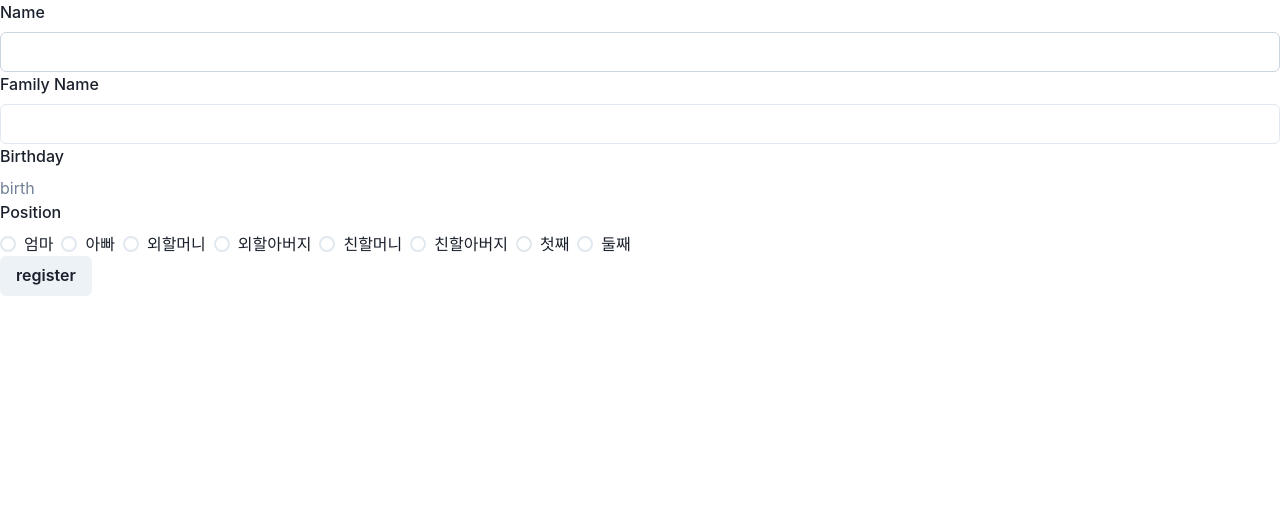
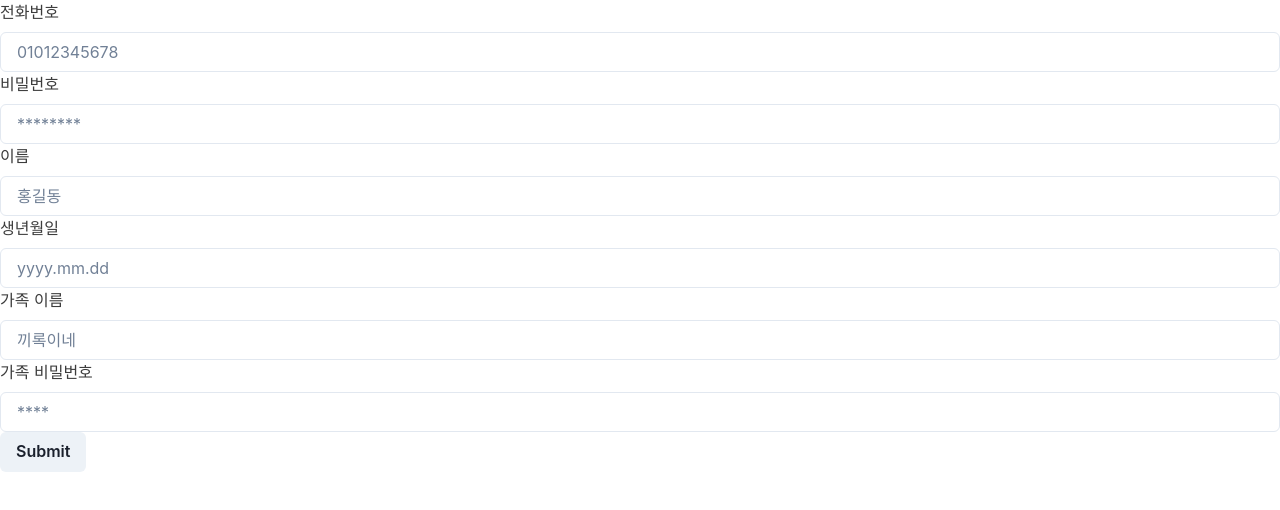
Before and after one commit to SPARCS-Service-Hackathon-2024/A12-Frontend, a Next.js app: page /register in a window 1280 px wide. Shown: the top 510 px of the page. Built offline with nearby package versions, Linux system fonts and the light colour scheme.

Commit message:
✨ 회원가입 폼 작성

```diff
--- a/package.json
+++ b/package.json
@@ -15,13 +15,15 @@
     "@emotion/styled": "^11.11.0",
     "axios": "^1.6.7",
     "date-fns": "^3.3.1",
+    "formik": "^2.4.5",
     "framer-motion": "^11.0.5",
     "next": "14.1.0",
     "next-pwa": "^5.6.0",
     "react": "^18",
     "react-datepicker": "^6.1.0",
     "react-dom": "^18",
-    "react-icons": "^5.0.1"
+    "react-icons": "^5.0.1",
+    "yup": "^1.3.3"
   },
   "devDependencies": {
     "@svgr/webpack": "^8.1.0",
--- /dev/null
+++ b/src/components/InputField.tsx
@@ -0,0 +1,35 @@
+import { Input, Text, VStack } from "@chakra-ui/react";
+import { ChangeEventHandler } from "react";
+
+export interface InputFieldProps {
+  label: string;
+  name: string;
+  value: string;
+  onChange: ChangeEventHandler<HTMLInputElement>;
+  placeholder: string;
+  error?: string;
+}
+
+function InputField({
+  label,
+  name,
+  value,
+  onChange,
+  placeholder,
+  error,
+}: InputFieldProps) {
+  return (
+    <VStack align={"flex-start"}>
+      <Text>{label}</Text>
+      <Input
+        name={name}
+        value={value}
+        onChange={onChange}
+        placeholder={placeholder}
+      />
+      {error && <Text color={"red"}>{error}</Text>}
+    </VStack>
+  );
+}
+
+export default InputField;
--- a/src/components/index.ts
+++ b/src/components/index.ts
@@ -3,3 +3,6 @@ export * from "./Layout";
 
 export { default as MessageBox } from "./MessageBox";
 export * from "./MessageBox";
+
+export { default as InputField } from "./InputField";
+export * from "./InputField";
--- a/src/pageComponents/Register/FamilyPositionForm.tsx
+++ /dev/null
@@ -1,45 +0,0 @@
-import { FamilyPosition } from "@/types";
-import {
-  FormLabel,
-  Radio,
-  RadioGroup,
-  Stack,
-} from "@chakra-ui/react";
-
-export interface FamilyPositionFormProps {
-  value?: FamilyPosition;
-  onChange: (value: any) => void;
-}
-
-function FamilyPositionForm({
-  value,
-  onChange,
-}: FamilyPositionFormProps) {
-  return (
-    <>
-      <FormLabel>Position</FormLabel>
-      <RadioGroup onChange={onChange} value={value}>
-        <Stack direction="row">
-          <Radio value={FamilyPosition.MOTHER}>엄마</Radio>
-          <Radio value={FamilyPosition.FATHER}>아빠</Radio>
-          <Radio value={FamilyPosition.M_MOTHER}>
-            외할머니
-          </Radio>
-          <Radio value={FamilyPosition.M_FATHER}>
-            외할아버지
-          </Radio>
-          <Radio value={FamilyPosition.F_MOTHER}>
-            친할머니
-          </Radio>
-          <Radio value={FamilyPosition.F_FATHER}>
-            친할아버지
-          </Radio>
-          <Radio value={FamilyPosition.CHILD_1}>첫째</Radio>
-          <Radio value={FamilyPosition.CHILD_2}>둘째</Radio>
-        </Stack>
-      </RadioGroup>
-    </>
-  );
-}
-
-export default FamilyPositionForm;
--- a/src/pageComponents/Register/Register.tsx
+++ b/src/pageComponents/Register/Register.tsx
@@ -1,84 +1,128 @@
-import { ChangeEvent, useState } from "react";
-import {
-  Box,
-  Button,
-  FormControl,
-  FormLabel,
-  Input,
-  Radio,
-  RadioGroup,
-  Stack,
-} from "@chakra-ui/react";
-import DatePicker from "react-datepicker";
-import "react-datepicker/dist/react-datepicker.css";
+import { Button } from "@chakra-ui/react";
+import { Formik, Form, FormikHelpers } from "formik";
+import * as Yup from "yup";
 
-import { FamilyPosition } from "@/types";
-import FamilyPositionForm from "./FamilyPositionForm";
+import { CreateUserPayload } from "@/types";
+import { InputField } from "@/components";
 
 export interface RegisterProps {}
 
 function Register({}: RegisterProps) {
-  const [name, setName] = useState("");
-  const [familyName, setFamilyName] = useState("");
-  const [birth, setBirth] = useState<Date | null>();
-  const [position, setPosition] =
-    useState<FamilyPosition>();
+  const onSubmit = (
+    values: CreateUserPayload,
+    helper: FormikHelpers<CreateUserPayload>
+  ) => {
+    console.log(values);
 
-  const handleNameChange = (
-    e: ChangeEvent<HTMLInputElement>
-  ) => {
-    setName(e.target.value);
-  };
-
-  const handleFamilyNameChange = (
-    e: ChangeEvent<HTMLInputElement>
-  ) => {
-    setFamilyName(e.target.value);
-  };
-
-  const handleBirthChange = (date: Date) => {
-    setBirth(date);
-  };
-
-  const handlePositionChange = (val: FamilyPosition) => {
-    setPosition(val);
-  };
-
-  const handleRegister = () => {
-    const payload = { name, familyName, birth, position };
-    console.log(payload);
+    helper.setSubmitting(false);
   };
 
   return (
-    <Box>
-      <FormControl>
-        <FormLabel>Name</FormLabel>
-        <Input value={name} onChange={handleNameChange} />
+    <Formik<CreateUserPayload>
+      initialValues={initialValues}
+      validationSchema={validationSchema}
+      onSubmit={onSubmit}
+      validateOnBlur={false}
+      validateOnChange={false}
+    >
+      {({
+        values,
+        handleSubmit,
+        handleChange,
+        errors,
+        isSubmitting,
+      }) => (
+        <Form onSubmit={handleSubmit} autoComplete={"off"}>
+          <InputField
+            label={"전화번호"}
+            name={"phoneNumber"}
+            value={values.phoneNumber}
+            onChange={handleChange}
+            placeholder="01012345678"
+            error={errors.phoneNumber}
+          />
+          <InputField
+            label={"비밀번호"}
+            name={"password"}
+            value={values.password}
+            onChange={handleChange}
+            placeholder="********"
+            error={errors.password}
+          />
+          <InputField
+            label={"이름"}
+            name={"userName"}
+            value={values.userName}
+            onChange={handleChange}
+            placeholder={"홍길동"}
+            error={errors.userName}
+          />
+          <InputField
+            label={"생년월일"}
+            name={"birthday"}
+            value={values.birthday}
+            onChange={handleChange}
+            placeholder={"yyyy.mm.dd"}
+            error={errors.birthday}
+          />
+          <InputField
+            label={"가족 이름"}
+            name={"familyName"}
+            value={values.familyName}
+            onChange={handleChange}
+            placeholder={"끼록이네"}
+            error={errors.familyName}
+          />
+          <InputField
+            label={"가족 비밀번호"}
+            name={"familyPassword"}
+            value={values.familyPassword}
+            onChange={handleChange}
+            placeholder={"****"}
+            error={errors.familyPassword}
+          />
 
-        <FormLabel>Family Name</FormLabel>
-        <Input
-          value={familyName}
-          onChange={handleFamilyNameChange}
-        />
-
-        <FormLabel>Birthday</FormLabel>
-        <DatePicker
-          dateFormat="yyyy.MM.dd"
-          shouldCloseOnSelect
-          selected={birth}
-          onChange={handleBirthChange}
-          placeholderText="birth"
-        />
-
-        <FamilyPositionForm
-          value={position}
-          onChange={handlePositionChange}
-        />
-
-        <Button onClick={handleRegister}>register</Button>
-      </FormControl>
-    </Box>
+          <Button isLoading={isSubmitting} type="submit">
+            Submit
+          </Button>
+        </Form>
+      )}
+    </Formik>
   );
 }
 
 export default Register;
+
+const initialValues = {
+  phoneNumber: "",
+  password: "",
+  userName: "",
+  birthday: "",
+  familyName: "",
+  familyPassword: "",
+};
+
+const validationSchema = Yup.object().shape({
+  phoneNumber: Yup.string()
+    .matches(/^010\d{8}$/, "입력 형식을 맞춰주세요")
+    .required("전화번호를 입력하세요!"),
+  password: Yup.string()
+    .min(8, "비밀번호는 최소 8자리 이상입니다")
+    .max(16, "비밀번호는 최대 16자리입니다!")
+    .required("패스워드를 입력하세요!"),
+  userName: Yup.string()
+    .min(2, "이름은 최소 2글자 이상입니다!")
+    .max(10, "이름은 최대 10글자입니다!")
+    .required("이름을 입력하세요!"),
+  birthday: Yup.string()
+    .matches(
+      /^(?:(?!0000)[0-9]{4})\.(?:0[1-9]|1[0-2])\.(?:0[1-9]|[12][0-9]|3[01])$/,
+      "날짜 형식을 맞춰주세요!"
+    )
+    .required("생일을 입력하세요!"),
+  familyName:
+    Yup.string().required("가족 이름을 입력하세요!"),
+  familyPassword: Yup.string().required(
+    "가족 비밀번호를 입력하세요!"
+  ),
+});
```
Also changed, not shown: src/pages/index.tsx (+3 -22 lines), src/types/User.ts (+6 -5 lines), 1 other file (tests, documents, lock files or other folders).
